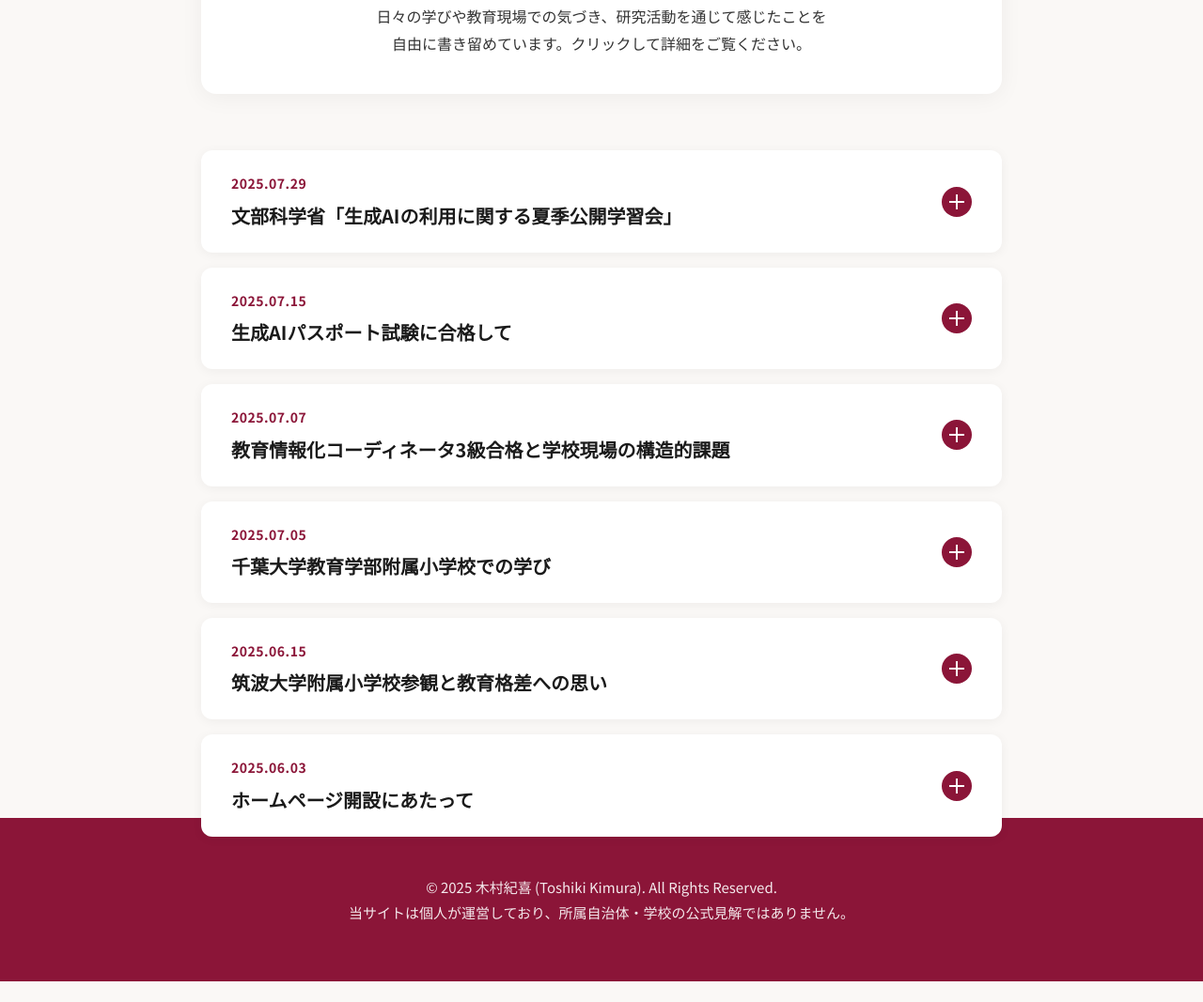
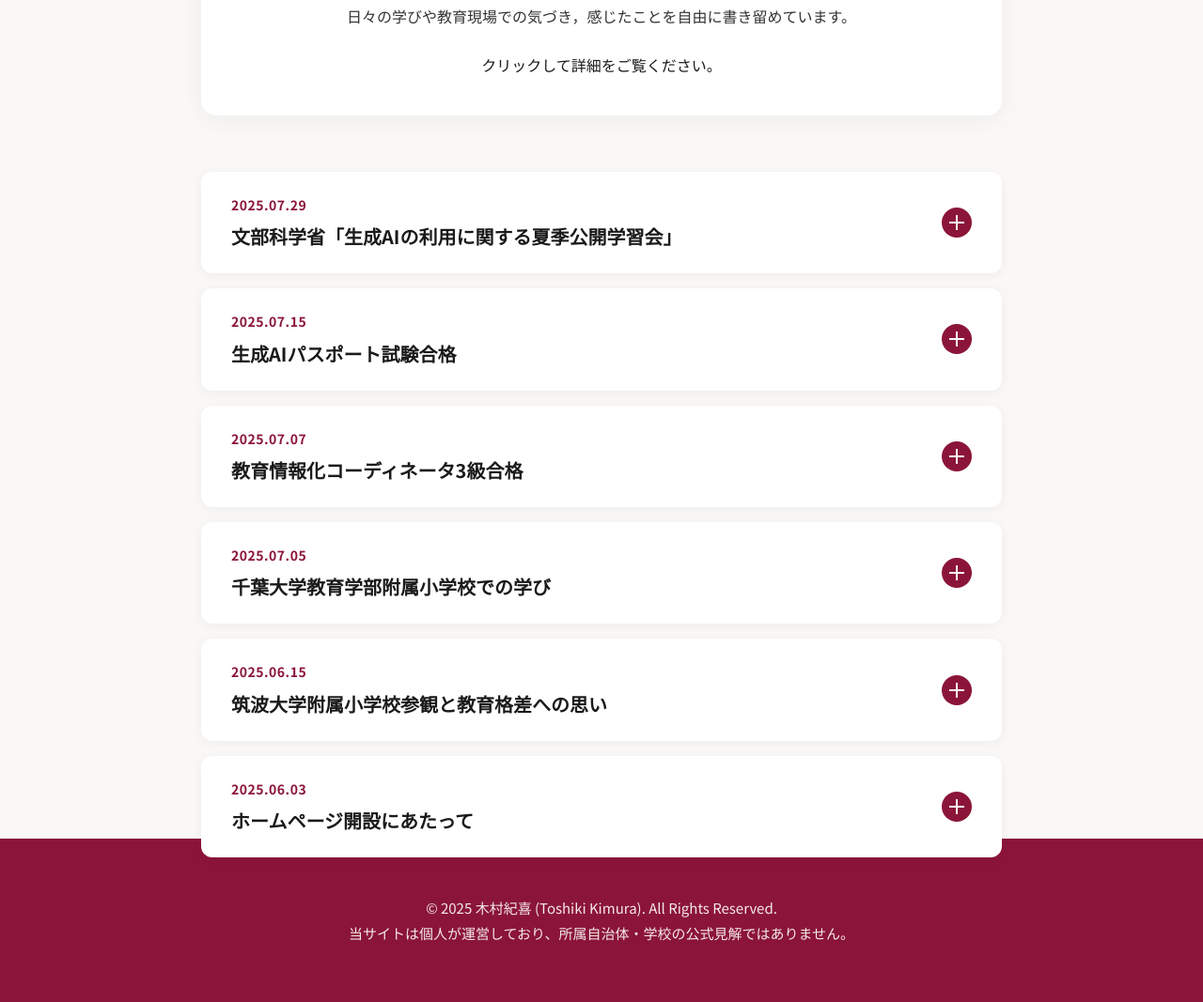
Before and after one commit to kimutoshiki/kimutoshiki, a plain HTML site: page blog.html in a window 1280 px wide. Shown: the part 506-1573 px from the top of the page at 94% size. Before the commit the page ends 1551 px from the top, so only its background shows below. Drawn offline with Linux system fonts and the light colour scheme.

Commit message:
Update blog.html

```diff
--- a/blog.html
+++ b/blog.html
@@ -19,13 +19,13 @@
 <body>
     <header class="site-header">
         <div class="header-inner">
-            <a href="index.html" class="logo">木村紀喜</a>
+            <a href="home.html" class="logo">木村紀喜</a>
             <button class="menu-toggle" id="menuToggle">
                 <span class="menu-icon"></span>
             </button>
             <nav id="navigation">
                 <ul>
-                    <li><a href="index.html">ホーム</a></li>
+                    <li><a href="home.html">ホーム</a></li>
                     <li><a href="profile.html">プロフィール</a></li>
                     <li><a href="research.html">研究・活動</a></li>
                     <li><a href="blog.html" class="current">ブログ</a></li>
@@ -38,14 +38,14 @@
     <main>
         <div class="page-header">
             <h1>Blog</h1>
-            <p>教育について感じたこと、考えたことを綴ります</p>
+            <p>教育について感じたこと，考えたことを綴ります</p>
         </div>
 
         <div class="blog-container">
             <div class="blog-intro">
                 <h2>思考の記録</h2>
-                <p>日々の学びや教育現場での気づき、研究活動を通じて感じたことを<br>
-                自由に書き留めています。クリックして詳細をご覧ください。</p>
+                <p>日々の学びや教育現場での気づき，感じたことを自由に書き留めています。</p><br>
+                クリックして詳細をご覧ください。</p>
             </div>
 
             <div class="blog-posts">
@@ -59,9 +59,9 @@
                     </div>
                     <div class="blog-content">
                         <div class="blog-content-inner">
-                            <p>2025年7月29日に東京都千代田区の日経ホールにて開催された、文部科学省主催「生成AIの利用に関する夏季公開学習会」に参加しました。生成AIパイロット校による実践の報告に加え、『生成AIは児童生徒の学びを深めるために必要か』という大きなテーマのもと、教育委員会と現職の方とお話をする機会を得ることができました。</p><br>
-                            <p>特に、パイロット校の方々の発表では、過去と現在における学校の課題や教育全般における改善点について詳細な分析を行い、それを踏まえて学校全体で新たな取り組みとして推進している姿勢に深く感心しました。単発的な試みではなく、組織的かつ継続的な改革への取り組みは、真の教育改善につながる重要な要素だと実感しました。</p><br>
-                            <p>また、この学習会を通じて、自分自身が早稲田大学教職大学院でICTを学んだという立場で佐賀県という地方に帰った際の責任の重さを改めて感じました。自らの教育実践の充実はもちろんのこと、学校現場におけるリーダーとして他の教職員を引っ張っていくに恥じない知識と実践能力の習得が必要だと強く感じました。早稲田で得た学びを佐賀の教育現場に還元し、地域全体の教育水準向上に貢献できるよう、さらなる研鑽を積んでいきたいと思います。</p>
+                            <p>2025年7月29日に東京都千代田区の日経ホールにて開催された，文部科学省主催の「生成AIの利用に関する夏季公開学習会」に参加しました。</p><br>
+                            　　生成AIパイロット校による実践の報告に加え，『生成AIは児童生徒の学びを深めるために必要か』という大きなテーマのもと，</p><br>
+                            　　教育委員会と現職の方とお話をする機会を得ることができました。</p>
                         </div>
                     </div>
                 </article>
@@ -70,15 +70,13 @@
                     <div class="blog-header">
                         <div class="blog-title-area">
                             <div class="blog-date">2025.07.15</div>
-                            <h3 class="blog-title">生成AIパスポート試験に合格して</h3>
+                            <h3 class="blog-title">生成AIパスポート試験合格</h3>
                         </div>
                         <div class="toggle-icon"></div>
                     </div>
                     <div class="blog-content">
                         <div class="blog-content-inner">
-                            <p>2025年6月に受験した生成AIパスポート試験に合格しました。小学校段階における生成AIの導入は、特に公立学校において難しい状況にありますが、変化の激しい社会の中でいつでも対応できるように、生成AIを活用した教育実践を構想していきたいと考えています。</p><br>
-                            <p>生成AIそのものの知識を持っておくことによって、教育活動の幅が広がり、より深みのある実践が可能になるのではないかと考えています。また、子どもたちが将来進むキャリアの中には、AIに関する知識・技能が求められる可能性も十分にあります。そのため、AIリテラシーの育成と合わせてAIそのものを学ぶ機会の提供などが教師に求められる時代が来るかもしれません。</p><br>
-                            <p>このような状況を踏まえ、今後も生成AIに関する学びを深め、学校現場の先生方に少しでも還元していけるよう努力していきたいと思います。技術の進歩に対応できる教育環境の整備と、子どもたちの未来を見据えた指導力の向上を目指していきます。</p>
+                            <p>2025年6月に受験した生成AIパスポート試験に合格しました。</p>
                         </div>
                     </div>
                 </article>
@@ -87,19 +85,13 @@
                     <div class="blog-header">
                         <div class="blog-title-area">
                             <div class="blog-date">2025.07.07</div>
-                            <h3 class="blog-title">教育情報化コーディネータ3級合格と学校現場の構造的課題</h3>
+                            <h3 class="blog-title">教育情報化コーディネータ3級合格</h3>
                         </div>
                         <div class="toggle-icon"></div>
                     </div>
                     <div class="blog-content">
                         <div class="blog-content-inner">
-                            <p>2025年6月8日に受験した、教育情報化コーディネータ3級試験に合格することができました。学校現場における情報化推進を目指す私にとって、重要な第一歩を踏み出せた瞬間だと感じています。</p><br>
-                            <p>この試験に向けて勉強するにあたって、改めて学校現場が抱える情報化の課題について深く考えることができました。特に、学校現場が民間企業と比較して改革の歩みが遅れがちになってしまう構造的な要因についてです。</p><br>
-                            <p>理由としては、まず、財政面での制約と自由度の限界が挙げられます。民間企業であれば収益向上のために必要な投資を迅速に決断できますが、学校現場では予算が自治体や国の方針に大きく左右され、必要な機器やシステムの導入に時間がかかってしまいます。また、予算の用途も厳格に定められており、柔軟な運用が困難な状況があります。</p><br>
-                            <p>次に、組織構造の固定化という問題が考えられます。学校組織は長年培われた階層構造や意思決定プロセスが確立されており、新しい取り組みを導入する際には多くの段階での合意形成が必要となります。これにより、スピード感のある改革実施が困難になっているのが現状です。</p><br>
-                            <p>さらに、人事異動による前例踏襲の固定化も大きな課題だと考えています。私立学校を除く教育現場では定期的な人事異動があり、新たな改革に取り組もうとする意欲的な教職員がいたとしても、異動により取り組みが継続されずに従来通りの方法に戻ってしまうケースが少なくありません。この結果、革新的な取り組みよりも安全で確実な前例に従う傾向が強くなってしまいます。</p><br>
-                            <p>今後の展望としては、教育情報化コーディネータ3級保持者としての知識を活かし、これらの構造的課題を理解した上で学校現場に適した情報化推進の方策を模索し実践の場に立ちたいと考えています。単に技術を導入するだけでなく、学校現場の特性を踏まえた持続可能な改革を実現することが、真の情報化推進につながると考えています。</p>
-                        </div>
+                            <p>2025年6月8日に受験した，教育情報化コーディネータ3級試験に合格することができました。</p>
                     </div>
                 </article>
 
@@ -113,9 +105,10 @@
                     </div>
                     <div class="blog-content">
                         <div class="blog-content-inner">
-                            <p>千葉県千葉市に所在する、千葉大学教育学部附属小学校での公開研究会に参加しました。小学5年生の社会科授業を参観し、多くの学びを得ることができました。</p><br>
-                            <p>子どもたちの発言を引き出す巧妙な発問技術、子どもたちの思考の流れを読み取りながら最適なタイミングで提示される資料、そして発言内容を関連性を持たせながら視覚的に整理する板書力など、優れた教育実践の要素を実感できました。</p><br>
-                            <p>私も将来、出身大学の附属小学校で教鞭を取る機会を得られる可能性はゼロではありませんが、多くの参観者が見守る中で模擬授業を実施される先生方のプロフェッショナリズムと献身的な姿勢には深い尊敬の念を抱きました。これらの経験を通じて得た学びを今後の教育活動に活かしていきたいと思います。</p>
+                            <p>千葉県千葉市に所在する，千葉大学教育学部附属小学校での公開研究会に参加しました。子どもたちの発言を引き出すな発問の技術，</p><br>
+                            　　子どもたちの思考の流れを読み取りながら最適なタイミングで提示される資料，そして発言内容を関連性を持たせながら視覚的に整理する板書力など，</p><br>
+                            　　優れた教育実践を学ぶことができました。私も今後，研究授業などを行っていくことになる身であると思うため，多くの参観者が見守る中で模擬授業</p><br>
+                            　　を実施される先生方の専門性と献身的な姿勢から学びを得ました。これらの経験を通じて得た学びを今後の教育活動に活かしていきたいと思います。</p>
                         </div>
                     </div>
                 </article>
@@ -130,10 +123,13 @@
                     </div>
                     <div class="blog-content">
                         <div class="blog-content-inner">
-                            <p>東京都文京区に所在する、筑波大学附属小学校での公開研究会に参加しました。筑波大学附属小学校は日本を代表する伝統校の一つに数えられる学校であり、その教育実践を間近で見学できる貴重な機会となりました。</p><br>
-                            <p>小学3年生の授業を参観した際、特に印象的だったのは情動体験を重視した授業展開でした。子どもたちの感情を揺さぶるような映像資料が効果的に提示され、単なる知識の伝達ではなく、子どもたちの心に深く響く学習体験が創出されていました。このような感情に訴えかける教材の選定と活用方法は、学習への動機づけという観点で非常に参考になりました。</p><br>
-                            <p>また、3年生と5年生による劇の発表も見学しましたが、その完成度の高さと子どもたちの主体性に驚かされました。これほどの内容を子どもたち自らが計画し運営していることに大きな関心を抱きました。</p><br>
-                            <p>しかし同時に、このような教育環境や子どもたちの能力の高さを目の当たりにすると、地方の学校との間に存在する教育格差についても考えさせられました。都市部の恵まれた教育環境と地方の学校現場との違いは、単に設備や人材の差だけでなく、子どもたちが日常的に接する刺激や経験の質と量においても大きな開きがあることを実感しました。</p>
+                            <p>東京都文京区に所在する，筑波大学附属小学校での公開研究会に参加しました。社会科の授業参観に加え，児童による劇も参観させていただきました。</p><br>
+                            　　上京をしてから２ヶ月。全国的にも有名な名門校での研究会に気軽に参加でき，とても貴重な経験になりました。授業では，学習に入る前の環境づくりや，</p><br>
+                            　　授業で提示する資料の選定，提示する順番，発問などの工夫が各要所で見られました。劇では，企画から運営まで全て児童が行ったようで，まだ10歳にも</p><br>
+                            　　満たない小学校３年生でありながら，観る者を惹きつける工夫がされており，感銘を受けました。スムーズな進行のために多くの練習を重ね，こんなにも</p><br>
+                            　　立派な劇を作り上げている様子を目にして，当然，元々持っている能力が高いこともあるかと思いますが，環境づくりや教師の指導によって大きく成長させられる，</p><br>
+                            　　教育の成果を見ることができました。</p>
+
                         </div>
                     </div>
                 </article>
@@ -148,10 +144,11 @@
                     </div>
                     <div class="blog-content">
                         <div class="blog-content-inner">
-                            <p>オフィシャルサイトを開設しました。2年間の都市部での大学院生活を通じて、現場経験のないストレートマスターという立場から、様々な教育現場での実践や研究成果を積極的に吸収し分析していきたいと考えています。</p><br>
-                            <p>特に、自らの関心領域であるICT教育の効果的な活用方法、AI技術の教育現場への利活用の可能性、地方と都市部における教育格差の実態とその解決策、そして学校現場で日々発生する様々な問題への対応方法などについて、深い知見を得ることを目指しています。</p><br>
-                            <p>現場での直接的な指導経験はまだありませんが、だからこそ客観的な視点を持ちながら、理論と実践の両面から教育課題にアプローチできる強みを活かしていきたいと思います。</p><br>
-                            <p>このサイトを通じて、学んだことや気づいたことを発信し、同じく教育に関心を持つ方々との意見交流の場としても活用していければと思っております。</p>
+                            <p>ホームページを開設しました。著名人でもなければ人間として成熟していない者ではありますが，自分の人生をホームページとして共有させていただき，</p><br>
+                            　　生き方・考え方の整理をしたり，誰か一人でも影響を与えたりできたら良いなと思い，開設に至りました。定期更新ではなく，何かのイベントに参加したり，</p><br>
+                            　　気分で書きたいなと思ったりした際に更新していきます。生成AIが発達し，誰にとっても読みやすい文章を瞬時に作成できる現代だからこそ，本ページで載せる</p><br>
+                            　　文章は全て自分の書いた文章にしたいと思います。ホームページ作成にあたってのコーディングは全て生成AIによるものですが…</p>
+
                         </div>
                     </div>
                 </article>
@@ -165,7 +162,7 @@
     </footer>
 
     <script>
-        // メニュートグル
+
         const menuToggle = document.getElementById('menuToggle');
         const navigation = document.getElementById('navigation');
 
@@ -176,7 +173,6 @@
             });
         }
 
-        // アコーディオン機能
         document.querySelectorAll('.blog-header').forEach(header => {
             header.addEventListener('click', () => {
                 const content = header.nextElementSibling;
@@ -185,7 +181,6 @@
             });
         });
 
-        // スクロール時のヘッダー処理
         window.addEventListener('scroll', () => {
             const header = document.querySelector('.site-header');
             if (window.pageYOffset > 100) {
```
